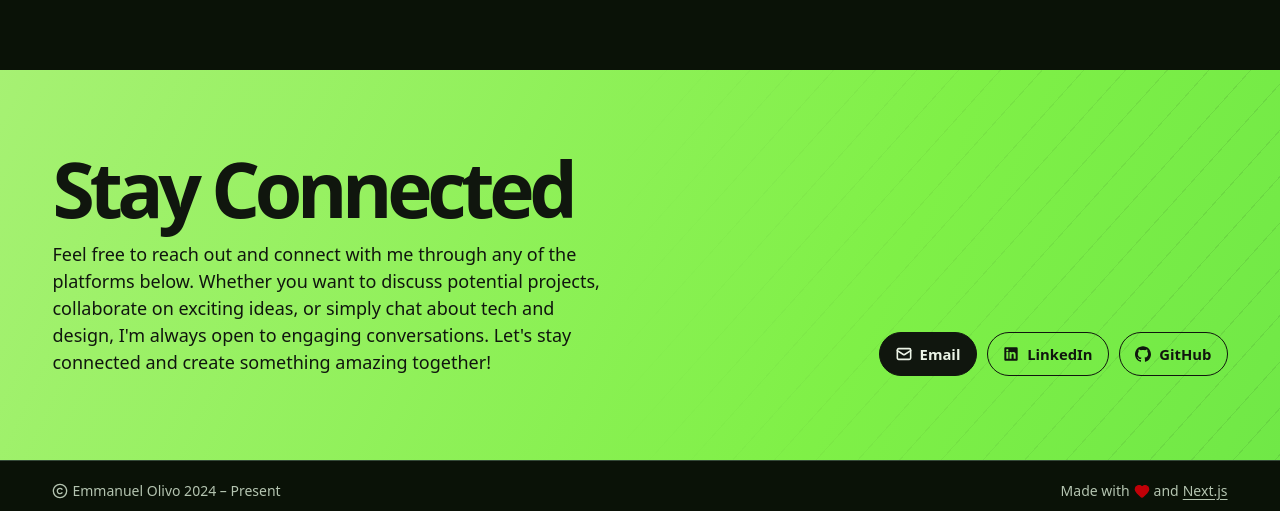
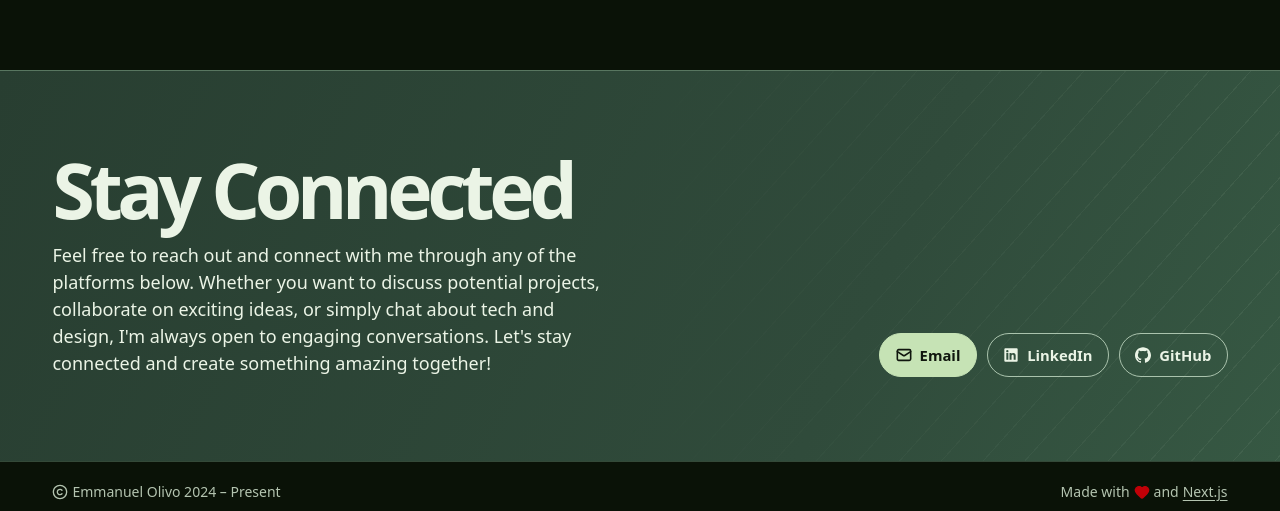
Before and after one commit to emmanuelolivo1002/portfolio-2027, a Next.js app: page / in a window 1280 px wide. Shown: the part 6878-7389 px from the top of the page. Built offline with nearby package versions, Linux system fonts and the light colour scheme.

Commit message:
Tone down the contact section palette

```diff
--- a/src/app/globals.css
+++ b/src/app/globals.css
@@ -270,17 +270,19 @@
   }
 
   .contact-band {
+    --contact-accent: #c6e3b5;
     position: relative;
     isolation: isolate;
-    color: var(--primary-foreground);
-    background: linear-gradient(115deg, #a6f173, var(--primary) 67%, #70e847);
+    border-top: 1px solid #587660;
+    color: var(--foreground);
+    background: linear-gradient(115deg, #283e31, #304b3b 67%, #365843);
   }
 
   .contact-band::before {
     position: absolute;
     z-index: -1;
     inset: 0;
-    background: repeating-linear-gradient(132deg, transparent 0 30px, #152f1a2e 30px 31px);
+    background: repeating-linear-gradient(132deg, transparent 0 30px, #d4e7cd24 30px 31px);
     mask-image: linear-gradient(90deg, transparent 48%, #0008);
     pointer-events: none;
     content: "";
@@ -313,7 +315,7 @@
     gap: 0.5rem;
     min-height: 2.75rem;
     padding: 0.55rem 0.95rem;
-    border: 1px solid currentColor;
+    border: 1px solid #aac3ad;
     border-radius: 10rem;
     font-size: 0.925rem;
     font-weight: 560;
@@ -321,13 +323,13 @@
   }
 
   .contact-link[href^="mailto:"], .contact-link:hover {
-    border-color: var(--primary-foreground);
-    background-color: var(--primary-foreground);
-    color: var(--foreground);
+    border-color: var(--contact-accent);
+    background-color: var(--contact-accent);
+    color: var(--primary-foreground);
   }
 
-  .contact-link[href^="mailto:"]:hover { background-color: var(--secondary); }
-  .contact-link:focus-visible { outline-color: var(--primary-foreground); }
+  .contact-link[href^="mailto:"]:hover { background-color: var(--foreground); }
+  .contact-link:focus-visible { outline-color: var(--contact-accent); }
 
   .rich-text { overflow-wrap: anywhere; line-height: 1.7; }
   .rich-text > :where(p, ul, ol, figure, blockquote, h2, h3, h4) + * { margin-top: 0.85em; }
```
